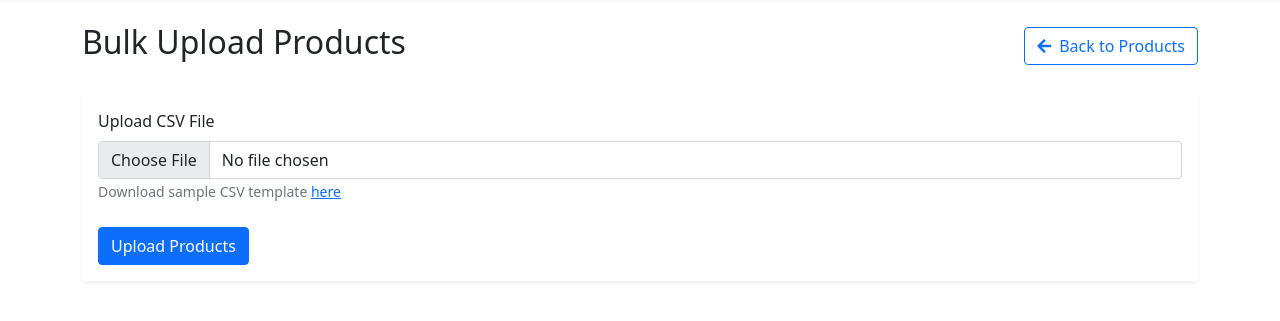
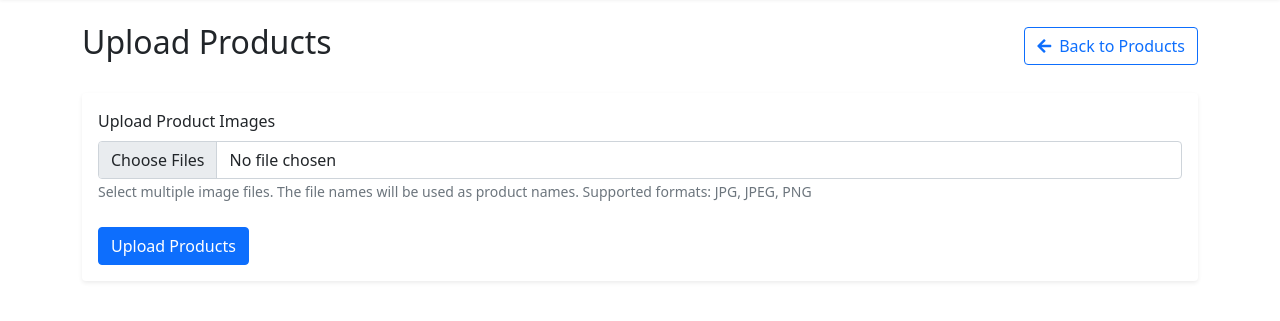
Before and after one commit to Chigozie4378/emma_auto_online, a PHP site: page /admin/upload_product in a window 1280 px wide. Shown: the part 71-392 px from the top of the page. Run offline with PHP 8.4, Linux system fonts and the light colour scheme; some libraries are stand-ins or nearby versions.

Commit message:
Upload Product(s) Backend Logic Completed

```diff
--- a/admin/includes/_footer.php
+++ b/admin/includes/_footer.php
@@ -1,5 +1,4 @@
-<script src="https://cdn.jsdelivr.net/npm/bootstrap@5.1.3/dist/js/bootstrap.bundle.min.js"></script>
-<script src="../assets/admin/js/admin-scripts.js"></script>
+<script src="../assets/admin/js/admin-scripts.js" defer></script>
 </div>
 
 </body>
--- a/admin/includes/_header.php
+++ b/admin/includes/_header.php
@@ -17,6 +17,8 @@ $current_page = basename($_SERVER['PHP_SELF']);
     <!-- Google Fonts -->
     <link href="https://fonts.googleapis.com/css2?family=Inter:wght@400;450;500;600&display=swap" rel="stylesheet">
     <link href="https://cdnjs.cloudflare.com/ajax/libs/font-awesome/5.15.4/css/all.min.css" rel="stylesheet">
+    <script src="https://cdn.jsdelivr.net/npm/bootstrap@5.1.3/dist/js/bootstrap.bundle.min.js"></script>
+
 </head>
 <body>
 
@@ -83,4 +85,3 @@ $current_page = basename($_SERVER['PHP_SELF']);
 </nav>
 
 <div style="padding-top: 70px;">
-</div>
--- a/admin/upload_product.php
+++ b/admin/upload_product.php
@@ -1,23 +1,34 @@
-<?php include 'includes/_header.php'; ?>
+<?php
+include 'includes/_header.php';
+
+$ctr = new ProductsController();
+
+?>
 
 <div class="container py-4">
     <div class="d-flex justify-content-between align-items-center mb-4">
-        <h2>Bulk Upload Products</h2>
+        <h2>Upload Products</h2>
         <a href="view_products.php" class="btn btn-outline-primary">
             <i class="fas fa-arrow-left me-2"></i>Back to Products
         </a>
     </div>
 
+
+   <?php $ctr->uploadProducts(); ?>
+
     <div class="card border-0 shadow-sm">
         <div class="card-body">
             <form action="" method="POST" enctype="multipart/form-data">
                 <div class="mb-4">
-                    <label class="form-label">Upload CSV File</label>
-                    <input type="file" class="form-control" name="csv_file" accept=".csv" required>
-                    <small class="text-muted">Download sample CSV template <a href="#">here</a></small>
+                    <label class="form-label">Upload Product Images</label>
+                    <input type="file" class="form-control" name="files[]" accept="image/*" multiple required>
+                    <small class="text-muted">
+                        Select multiple image files. The file names will be used as product names.
+                        Supported formats: JPG, JPEG, PNG
+                    </small>
                 </div>
 
-                <button type="submit" class="btn btn-primary">Upload Products</button>
+                <button type="submit" name="upload" class="btn btn-primary">Upload Products</button>
             </form>
         </div>
     </div>
--- a/admin/view_products.php
+++ b/admin/view_products.php
@@ -33,9 +33,9 @@
                 <table class="table table-hover spreadsheet-table mb-0">
                     <thead>
                         <tr>
-                            <th class="ps-4" style="width: 50px;">S/N</th>
+                            <th class="ps-4" style="width: 50px;">ID</th>
                             <th style="width: 80px;">Image</th>
-                            <th>Product Name</th>
+                            <th>Name</th>
                             <th style="width: 200px;">Model</th>
                             <th style="width: 200px;">Manufacturer</th>
                             <th style="width: 100px;" class="text-center">Actions</th>
@@ -127,5 +127,4 @@
         </div>
     </div>
 </div>
-
 <?php include 'includes/_footer.php'; ?>
--- /dev/null
+++ b/classes/Controllers/ProductsController.php
@@ -0,0 +1,76 @@
+<?php
+
+class ProductsController extends Controller
+{
+    public function uploadProducts()
+    {
+        if (isset($_POST['upload'])) {
+            // Set maximum upload sizes in PHP
+            ini_set('max_execution_time', 50000);
+            ini_set('max_input_time', 50000);
+            ini_set('memory_limit', '35600M');
+
+            $target_dir = "../assets/images/products/"; // Directory to store the uploaded files
+            $allowed_types = array("image/jpeg", "image/png", "image/gif");
+
+            $successful_uploads = []; // To store names of successfully uploaded files
+            $failed_uploads = [];    // To store reasons for failed uploads
+
+            foreach ($_FILES['files']['name'] as $i => $name) {
+                $name = Form::test_input($name); // Sanitize the name
+                $type = Form::test_input($_FILES['files']['type'][$i]);
+
+                if (empty($name)) {
+                    $failed_uploads[] = "You must select a file.";
+                    continue; // Skip if no file was selected
+                }
+
+                if (!in_array($type, $allowed_types)) {
+                    $failed_uploads[] = "Sorry, only JPG, PNG, and GIF files are allowed for file '$name'.";
+                    continue; // Skip invalid file types
+                }
+
+                $target_file = $target_dir . basename($name);
+
+                if (file_exists($target_file)) {
+                    $failed_uploads[] = "File '$name' has already been uploaded.";
+                    continue; // Skip already uploaded files
+                }
+
+                if (move_uploaded_file($_FILES['files']['tmp_name'][$i], $target_file)) {
+                    do {
+                        $unique_id = uniqid();
+                        $hash = md5($unique_id);
+                        $product_id = substr($hash, 0, 15);
+
+                        // Check if the ID already exists in the database
+                        $row = $this->fetchWhereAnd("online_products", "product_id = '$product_id'");
+                    } while (mysqli_num_rows($row) > 0);
+
+                    $this->insert('online_products', $product_id, pathinfo($name, PATHINFO_FILENAME), "", "", $target_file);
+
+                    $successful_uploads[] = $name; // Add to successful uploads
+                } else {
+                    $failed_uploads[] = "Sorry, there was an error uploading '$name'.";
+                }
+            }
+
+            // Consolidate messages
+            if (!empty($successful_uploads)) {
+                echo '<div class="alert alert-success alert-dismissible fade show">
+                        <strong>Successfully uploaded: </strong>' . implode(', ', $successful_uploads) . '
+                        <button type="button" class="btn-close" data-bs-dismiss="alert"></button>
+                      </div>';
+            }
+
+            if (!empty($failed_uploads)) {
+                echo '<div class="alert alert-danger alert-dismissible fade show">
+                        <strong>Failed uploads: </strong>' . implode('<br>', $failed_uploads) . '
+                        <button type="button" class="btn-close" data-bs-dismiss="alert"></button>
+                      </div>';
+            }
+        }
+    }
+
+
+}
```
Also changed, not shown: assets/admin/js/admin-scripts.js (+2 -12 lines).
